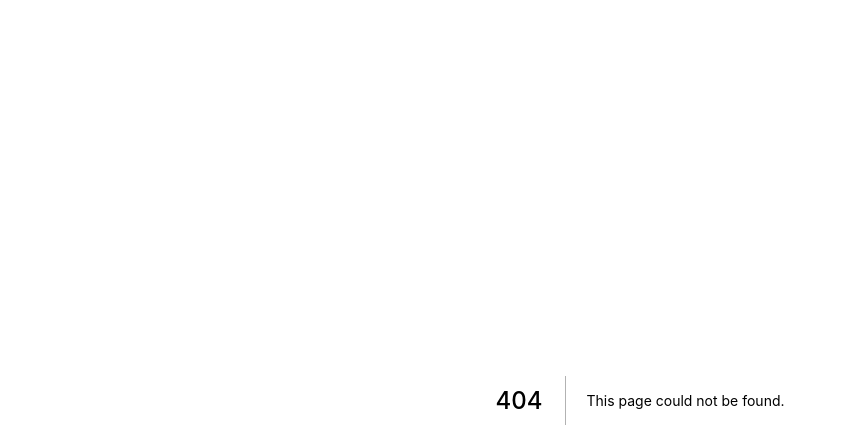
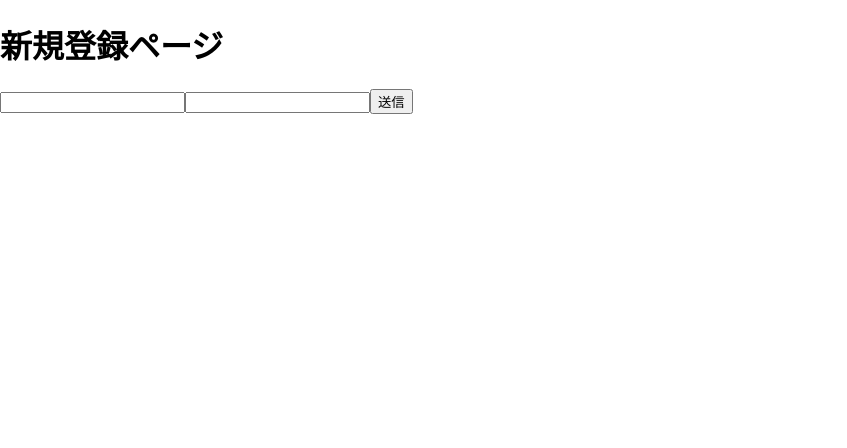
Before and after one commit to scla-sagauniv/find-coins, a Next.js app in the folder frontend/: page /register in a window 1280 px wide. Before the commit this address had no page. Shown: the top 448 px of the page, without its empty margins (0-847 px from the left). Built offline with nearby package versions, Linux system fonts and the light colour scheme.

Commit message:
add 新規登録機能の追加

```diff
--- /dev/null
+++ b/frontend/src/pages/register.tsx
@@ -0,0 +1,49 @@
+import { createUserWithEmailAndPassword, getAuth } from 'firebase/auth';
+import React, { useState, useEffect } from 'react';
+import firebaseApp from '../firebase/firebase';
+import { useRouter } from 'next/router'
+
+const Register = () =>{
+
+    const [registerEmail, setRegisterEmail] = useState('');
+    const [registerPassword, setRegisterPassword] = useState('');
+
+    //firebaseのインポート
+    const auth = getAuth(firebaseApp);
+
+    const router = useRouter();
+
+    const handleSubmit = async (e:any) => {
+        e.preventDefault();
+
+        try {
+          await createUserWithEmailAndPassword(
+            auth,
+            registerEmail,
+            registerPassword,
+          );
+
+          //ログイン画面に遷移
+          router.push({
+            pathname: "/login",
+
+        });
+
+        } catch (error) {
+          alert('正しく入力してください');
+        }
+      };
+
+    return <>
+        <h1>新規登録ページ</h1>
+        <form onSubmit={handleSubmit}>
+            <div>
+            <input type="email" autoComplete='off' onChange={(e) => setRegisterEmail(e.target.value)}/>
+            <input type="password" autoComplete='off' onChange={(e) => setRegisterPassword(e.target.value)}/>
+            <button type="submit">送信</button>
+            </div>
+        </form>
+    </>
+}
+
+export default Register;
```
Also changed, not shown: frontend/src/pages/index.tsx (+9 -2 lines).
